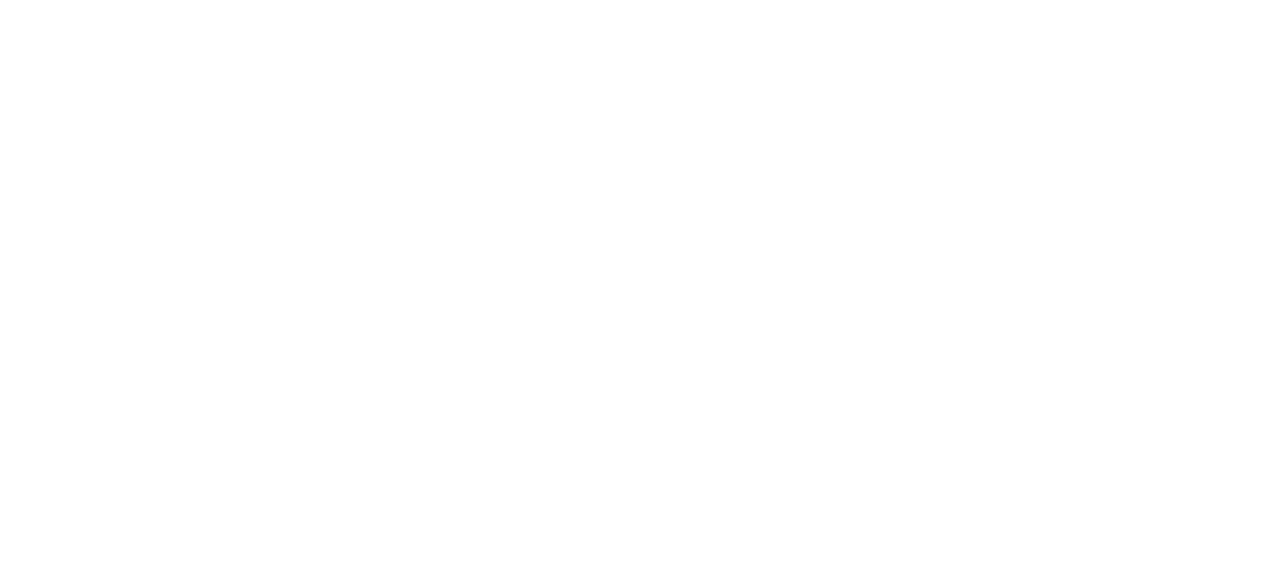
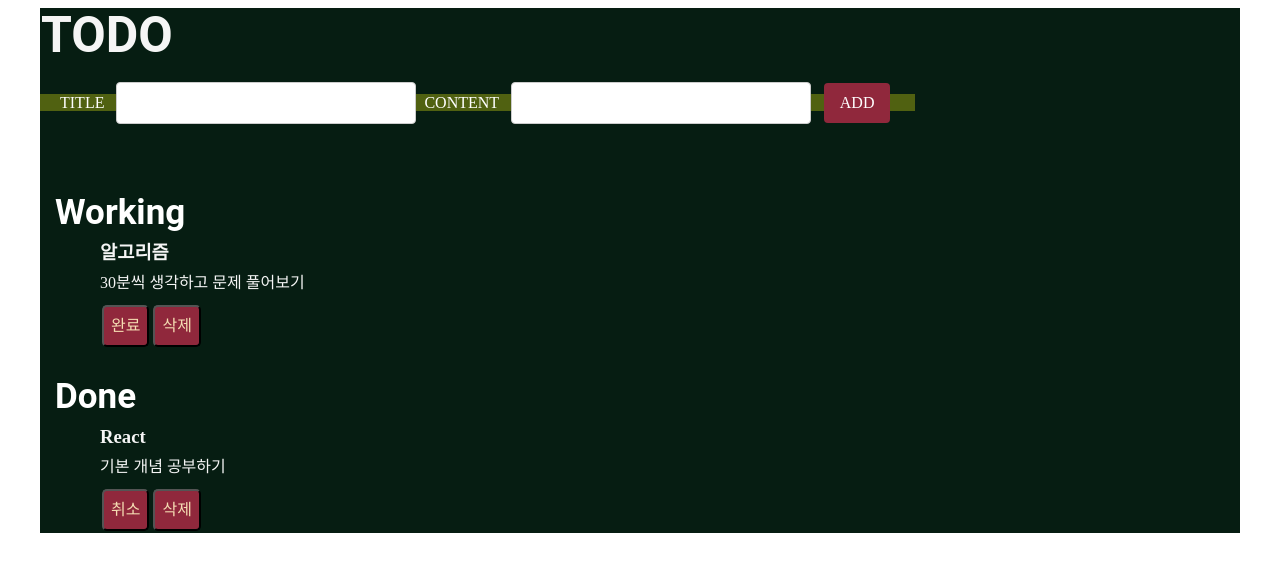
Before and after one commit to JoohwanSeo/Todo-List, a React (Vite) app: page / in a window 1280 px wide. Shown: the top 572 px of the page. Built offline with nearby package versions, Linux system fonts and the light colour scheme.

Commit message:
fix/ 컴포넌트 분리

```diff
--- a/src/App.jsx
+++ b/src/App.jsx
@@ -1,11 +1,11 @@
-import Layout from "./components/Layout"
+import Layout from "./components/Layout";
 import TodoContainer from "./components/todo/TodoContainer";
 
 const App = () => {
   return (
     <Layout>
       <TodoContainer />
-    // </Layout>
+    </Layout>
   );
 };
 
--- a/src/components/Layout.jsx
+++ b/src/components/Layout.jsx
@@ -1,7 +1,6 @@
+const Layout = ({ children }) => {
 
-
-const Layout = ({Children}) => {
-    return <main className="layout">{Children}</main>
-}
+    return <main className="layout">{children}</main>;
+};
 
 export default Layout;
--- a/src/components/todo/TodoContainer.jsx
+++ b/src/components/todo/TodoContainer.jsx
@@ -1,9 +1,8 @@
-import {useState} from "react";
+import { useState } from "react";
 import TodoForm from "./TodoForm";
 import TodoList from "./TodoList";
 
 const TodoContainer = () => {
-
   // 작업 중인 항목
   const [todos, setTodos] = useState([
     {
@@ -11,20 +10,27 @@
       title: "알고리즘",
       content: "30분씩 생각하고 문제 풀어보기",
       isDone: false,
-   }
+    },
+    {
+      id: 2,
+      title: "React",
+      content: "기본 개념 공부하기",
+      isDone: true,
+    },
   ]);
-
-
-
+  // 배열을 순회하면서 isDone이 false 또는 true 인 값을 가져온다
+  const workingTodos = todos.filter((todo) => !todo.isDone);
+  const doneTodos = todos.filter((todo) => todo.isDone);
 
   return (
+    <>
       <div>
-      {/* <TodoForm setTodos={setTodos} /> */}
-      <div>
-        <TodoList />
-        <TodoList />
+        <h1 className="todo-container">TODO</h1>
+        <TodoForm setTodos={setTodos} />
+        <TodoList title="Working" todos={workingTodos} setTodos={setTodos} />
+        <TodoList title="Done" todos={doneTodos} setTodos={setTodos} />
       </div>
-    </div>
+    </>
   );
 };
 
--- a/src/components/todo/TodoForm.jsx
+++ b/src/components/todo/TodoForm.jsx
@@ -1,13 +1,34 @@
 import { useState } from "react";
 
 const TodoForm = ({ setTodos }) => {
-
   const [title, setTitle] = useState(""); // 제목
   const [content, setContent] = useState(""); // 내용
+  // useState의 대신 formDate를 사용하기도 한다
+  // const formDate = new FormData(e.target);
+  // const title = formDate.get("title")
+  // const content = formDate.get("content")
 
   const onSubmit = (e) => {
     e.preventDefault();
+    // if (title === "" || content === "") alert("제목과 내용을 입력해 주세요.");
+    if (!title ||!content) return alert("제목과 내용을 입력해 주세요.")
+    // trim() 공백 문자를 제거해주는 매서드
+    // if (!title.trim() ||!content.trim()) return alert("제목과 내용을 입력해 주세요.")
 
+    const nextTodo = {
+      id: crypto.randomUUID(),
+      title,
+      content,
+      isDone: false,
+    };
+
+    //useState의 비동기성도 찾아보고 공부하기//
+
+    setTodos((prevTodos) => [nextTodo, ...prevTodos]);
+
+    setTitle("");
+    setContent("");
+  };
 
   const inputTitle = (e) => {
     setTitle(e.target.value);
@@ -16,32 +37,16 @@
     setContent(e.target.value);
   };
 
-    if (title === "" || content === "") alert("제목과 내용을 입력해 주세요.");
-
-
-    const nextTodo = {
-      id: crypto.randomUUID(),
-      title,
-      content,
-      isDone: false,
-    };
-    //useState의 비동기성도 찾아보기//
-    setTodos((prevTodos) => [nextTodo, ...prevTodos]);
-
-    setTitle("");
-    setContent("");
-
   return (
     <div>
-        <form onSubmit={onSubmit}>
-          <input type="text" value={title} onChange={inputTitle} />
-          <input type="text" value={content} onChange={inputContent} />
+      <form className="todo-form" onSubmit={onSubmit}>
+      TITLE <input type="text" value={title} onChange={inputTitle} />
+      CONTENT <input type="text" value={content} onChange={inputContent} />
 
         <button type="submit">ADD</button>
       </form>
     </div>
   );
 };
-};
 
 export default TodoForm;
--- a/src/components/todo/TodoItem.jsx
+++ b/src/components/todo/TodoItem.jsx
@@ -1,7 +1,29 @@
-const TodoItem = () => {
+const TodoItem = ({todo, setTodos}) => {
+  const { id, title, content, isDone } = todo;
+
+  const deleteTodo = () => {
+    setTodos((el) => el.filter((todo) => todo.id !== id));
+  };
+
+  const completeTodo = () => {
+    setTodos((el) =>
+      el.map((todo) =>
+       todo.id === id ? { ...todo, isDone: !todo.isDone } : todo
+      )
+    );
+  };
+
   return (
-    <div>TodoItem</div>
-  )
-}
+    <div className="todo-item">
+      <h3>{title}</h3>
+      <p>{content}</p>
 
-export default TodoItem
+      <div>
+        <button onClick={completeTodo}>{isDone ? '취소' : '완료'}</button>
+        <button onClick={deleteTodo}>삭제</button>
+      </div>
+    </div>
+  );
+};
+
+export default TodoItem;
--- a/src/components/todo/TodoList.jsx
+++ b/src/components/todo/TodoList.jsx
@@ -1,7 +1,19 @@
-const TodoList = () => {
+import TodoItem from "./TodoItem";
+
+const TodoList = ({title, todos, setTodos }) => {
   return (
-    <div>TodoList</div>
-  )
-}
+    <div>
+      <h2>{title}</h2>
+      <ul className="todo-item">
+        {todos.map((todo) => (
+          <div  key={todo.id}>
+            <TodoItem todo={todo} setTodos={setTodos}/>
+            {/* 프롭스 드릴링 */}
+          </div>
+        ))}
+      </ul>
+    </div>
+  );
+};
 
-export default TodoList
+export default TodoList;
--- a/src/main.jsx
+++ b/src/main.jsx
@@ -1,7 +1,7 @@
 import React from 'react'
 import ReactDOM from 'react-dom/client'
 import App from './App.jsx'
-import './reset.css'
+import './index.css'
 import './todo.css'
 
 ReactDOM.createRoot(document.getElementById('root')).render(
--- a/src/reset.css
+++ /dev/null
@@ -1,89 +0,0 @@
-/* box-sizing 규칙을 명시합니다.  */
-*,
-*::before,
-*::after {
-  box-sizing: border-box;
-}
-
-/* 폰트 크기의 팽창을 방지합니다. */
-html {
-  -moz-text-size-adjust: none;
-  -webkit-text-size-adjust: none;
-  text-size-adjust: none;
-}
-
-/* 기본 여백을 제거하여 작성된 CSS를 더 잘 제어할 수 있습니다. */
-body,
-h1,
-h2,
-h3,
-h4,
-p,
-figure,
-blockquote,
-dl,
-dd {
-  margin-block-end: 0;
-}
-
-/* list를 role값으로 갖는 ul, ol 요소의 기본 목록 스타일을 제거합니다. */
-ul[role='list'],
-ol[role='list'] {
-  list-style: none;
-}
-
-/* 핵심 body의 기본값을 설정합니다. */
-body {
-  min-height: 100vh;
-  line-height: 1.5;
-}
-
-/* 제목 요소와 상호작용하는 요소에 대해 line-height를 더 짧게 설정합니다. */
-h1,
-h2,
-h3,
-h4,
-button,
-input,
-label {
-  line-height: 1.1;
-}
-
-/* 제목에 대한 text-wrap을 balance로 설정합니다. */
-h1,
-h2,
-h3,
-h4 {
-  text-wrap: balance;
-}
-
-/* 클래스가 없는 기본 a 태그 요소는 기본 스타일을 가져옵니다. */
-a:not([class]) {
-  text-decoration-skip-ink: auto;
-  color: currentColor;
-}
-
-/* 이미지 관련 작업을 더 쉽게 합니다. */
-img,
-picture {
-  max-width: 100%;
-  display: block;
-}
-
-/* input 및 button 항목들이 글꼴을 상속하도록 합니다. */
-input,
-button,
-textarea,
-select {
-  font: inherit;
-}
-
-/* 행 속성이 없는 textarea가 너무 작지 않도록 합니다. */
-textarea:not([rows]) {
-  min-height: 10em;
-}
-
-/* 고정된 모든 항목에는 여분의 스크롤 여백이 있어야 합니다. */
-:target {
-  scroll-margin-block: 5ex;
-}
--- a/src/todo.css
+++ b/src/todo.css
@@ -1,4 +1,6 @@
 .layout {
+  background-color: #061d12;
+
   max-width: 1200px;
   min-width: 800px;
   margin: 0 auto;
@@ -7,32 +9,33 @@
 }
 
 .todo-container {
-  background-color: #061d12;
   font-family: "Roboto", sans-serif;
   display: flex;
   flex-direction: column;
-  align-items: center;
   margin-top: 30px;
-}
 
-.layout h1 {
-  font-size: 2.2em;
+  font-size: 50px;
   line-height: 1.1;
-  margin: 5px;
+  margin: 1px;
   padding-right: 790px;
   color: whitesmoke;
 }
+
 
 /* 입력 폼 */
 .todo-form {
   background-color: #506111;
   color: white;
   padding: 0 20px 0 20px;
-  margin-bottom: 50px;
-  display: ruby;
-  flex-direction: column;
-  align-items: center;
-  margin-bottom: 2rem;
+  margin: 30px 0 30px 0;
+  display:ruby-text;
+}
+
+h2 {
+  font-family: "Roboto", sans-serif;
+  color: white;
+  font-size: 35px;
+  margin-left: 15px;
 }
 
 .todo-form input {
@@ -69,12 +72,11 @@
 }
 
 .todo-item {
+  color: whitesmoke;
   justify-content: space-between;
   align-items: center;
-  padding: 17px;
-  border: 1px solid #ccc;
-  border-radius: 4px;
   margin: 10px;
+  flex-wrap: flex;
 }
 
 .todo-item h3 {
```
Also changed, not shown: src/todo.jsx (+18 -12 lines). Lines whose indentation alone changed are shown as unchanged.
